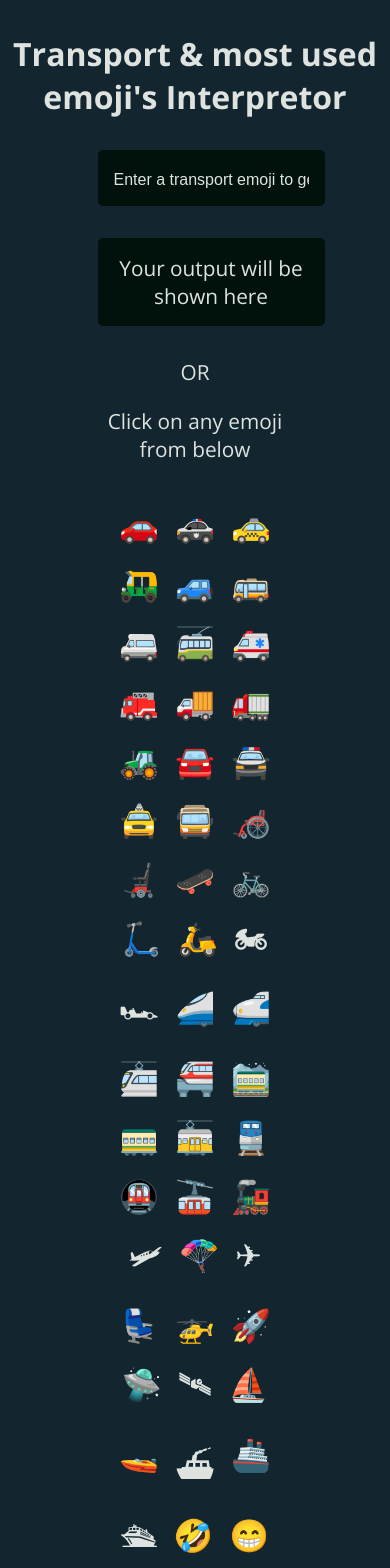
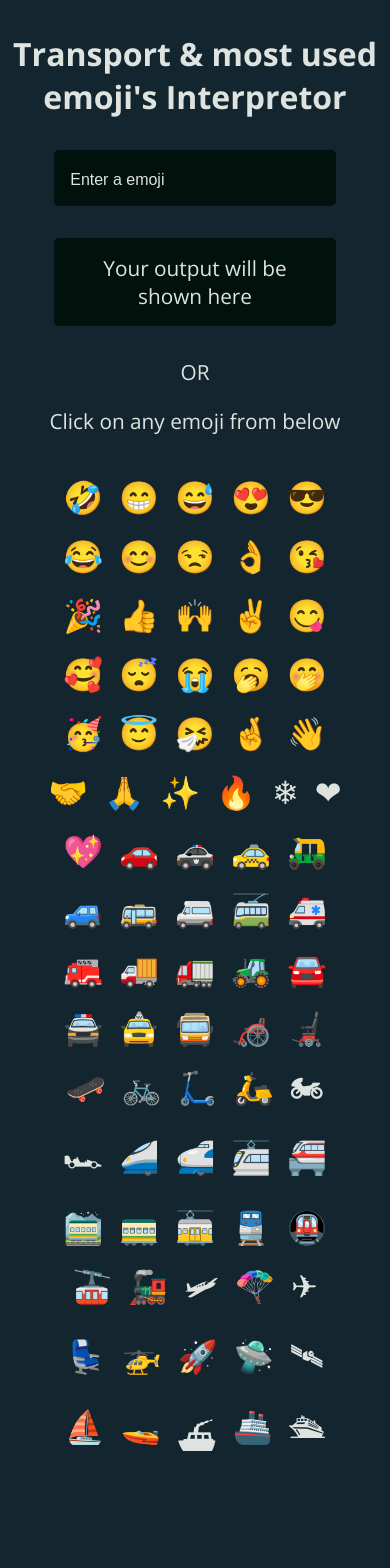
Before and after one commit to Aravindan07/emoji-interpreteer, a React (Create React App) app: page / in a window 390 px wide. Shown: the top 1568 px of the page. After the commit the page ends 1541 px from the top, so only its background shows below. Built offline with nearby package versions, Linux system fonts and the light colour scheme.

Commit message:
made it responsive

```diff
--- a/src/App.css
+++ b/src/App.css
@@ -74,5 +74,17 @@ body {
 }
 
 .show-emojis span:hover {
-  background-color: #9ca3af;
+  background-color: #4b5563;
 }
+
+@media only screen and (max-width: 769px) {
+  .input-wrap {
+    width: 80%;
+  }
+  .input-wrap input {
+    width: 80%;
+  }
+  .show-emojis {
+    width: 100%;
+  }
+}
--- a/src/App.js
+++ b/src/App.js
@@ -20,7 +20,6 @@ export default function App() {
     setEmojiValue(meaning);
   };
   const emojiClickHandler = (item) => {
-    console.log(item);
     let meaning = flagEmojis[item];
     setEmojiValue(meaning);
   };
@@ -32,7 +31,7 @@ export default function App() {
           type="text"
           value={value}
           onChange={emojiSearchHandler}
-          placeholder="Enter a transport emoji to get the meaning of it"
+          placeholder="Enter a emoji"
         />
         <div className="input-wrap output">
           {emojiValue === "" ? "Your output will be shown here" : emojiValue}
--- a/src/constants.js
+++ b/src/constants.js
@@ -1,4 +1,36 @@
 export const flagEmojis = {
+  "🤣": "Rolling on the floor laughing",
+  "😁": "Beaming face with smiling eyes",
+  "😅": "Grinning face with sweat",
+  "😍": "Smiling face with heart eyes",
+  "😎": "Smiling face with sunglasses",
+  "😂": "Face with tears of joy",
+  "😊": "Smiling face with smiling eyes",
+  "😒": "Unamused face",
+  "👌": "OK Hand",
+  "😘": "Face blowing a kiss",
+  "🎉": "Part popper",
+  "👍": "Thumbs up",
+  "🙌": "Raising Hands",
+  "✌": "Victory Hand",
+  "😋": "Face savouring food",
+  "🥰": "Smiling face with hearts",
+  "😴": "Sleeping face",
+  "😭": "Loudly crying face",
+  "🥱": "Yawning face",
+  "🤭": "Face with hand over mouth",
+  "🥳": "Partying face",
+  "😇": "Smiling face with halo",
+  "🤧": "Sneezing face",
+  "🤞": "Crossed fingers",
+  "👋": "Weaving hand",
+  "🤝": "Handshake",
+  "🙏": "Folded hands",
+  "✨": "Sparkles",
+  "🔥": "Fire",
+  "❄": "Snowflake",
+  "❤": "Red Heart",
+  "💖": "Sparkling Heart",
   "🚗": "Car",
   "🚓": "Police Car",
   "🚕": "Taxi",
@@ -48,36 +80,4 @@ export const flagEmojis = {
   "⛴": "Ferry",
   "🚢": "Ship",
   "🛳": "Passenger Ship",
-  "🤣": "Rolling on the floor laughing",
-  "😁": "Beaming face with smiling eyes",
-  "😅": "Grinning face with sweat",
-  "😍": "Smiling face with heart eyes",
-  "😎": "Smiling face with sunglasses",
-  "😂": "Face with tears of joy",
-  "😊": "Smiling face with smiling eyes",
-  "😒": "Unamused face",
-  "👌": "OK Hand",
-  "😘": "Face blowing a kiss",
-  "🎉": "Part popper",
-  "👍": "Thumbs up",
-  "🙌": "Raising Hands",
-  "✌": "Victory Hand",
-  "😋": "Face savouring food",
-  "🥰": "Smiling face with hearts",
-  "😴": "Sleeping face",
-  "😭": "Loudly crying face",
-  "🥱": "Yawning face",
-  "🤭": "Face with hand over mouth",
-  "🥳": "Partying face",
-  "😇": "Smiling face with halo",
-  "🤧": "Sneezing face",
-  "🤞": "Crossed fingers",
-  "👋": "Weaving hand",
-  "🤝": "Handshake",
-  "🙏": "Folded hands",
-  "✨": "Sparkles",
-  "🔥": "Fire",
-  "❄": "Snowflake",
-  "❤": "Red Heart",
-  "💖": "Sparkling Heart",
 };
```
Also changed, not shown: 1 other file (tests, documents, lock files or other folders).
